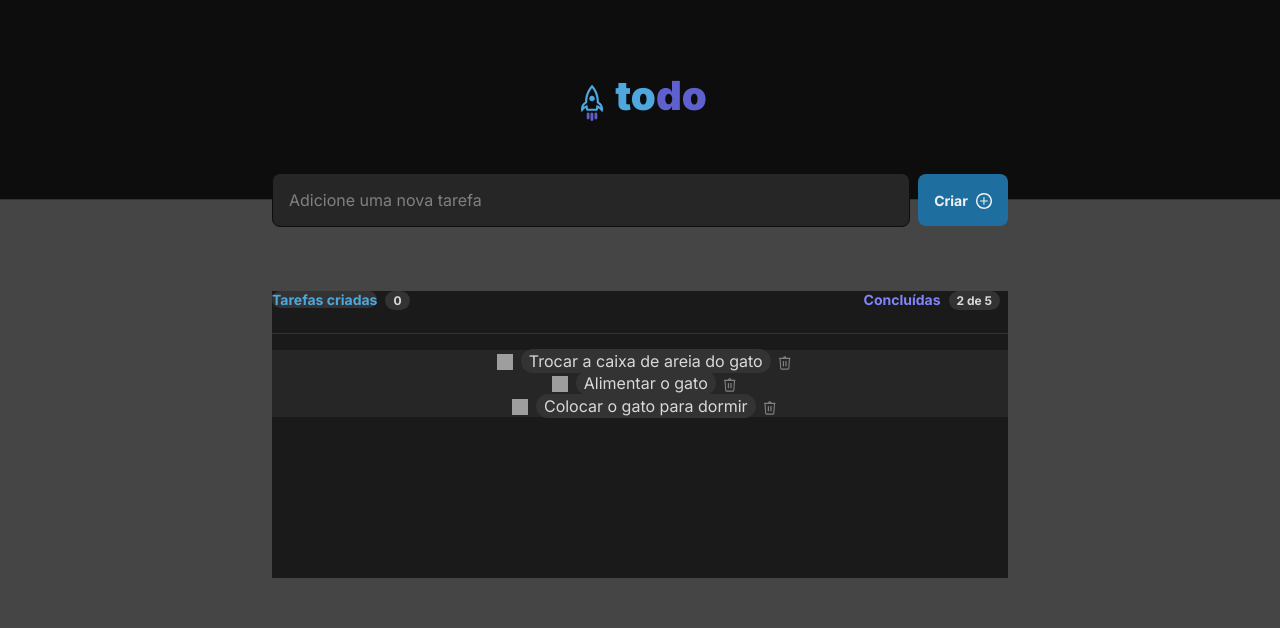
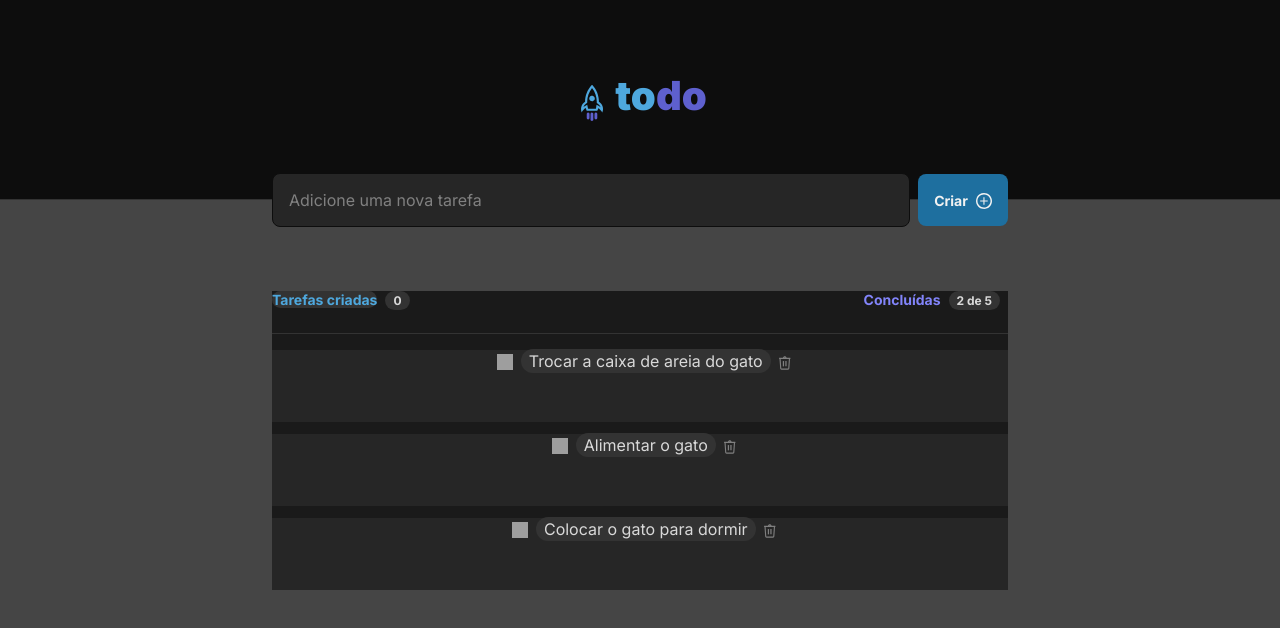
Before and after one commit to felipedev01/Gerenciador-de-Tarefas, a React (Vite) app: page / in a window 1280 px wide. Shown: the top 628 px of the page. Built offline with nearby package versions, Linux system fonts and the light colour scheme; grey boxes are pictures that could not be loaded.

Commit message:
task list atualizada

```diff
--- a/src/Componentes/DisplayTasksWithContent.module.css
+++ b/src/Componentes/DisplayTasksWithContent.module.css
@@ -17,8 +17,10 @@
 }
 .taskContainetText li{
 
-    list-style:none;
+    list-style: none;
     background-color: var(--gray-500);
+    height: 4.5rem;
+    margin-bottom: 0.75rem;
 
 }
 .checkBox{
```
